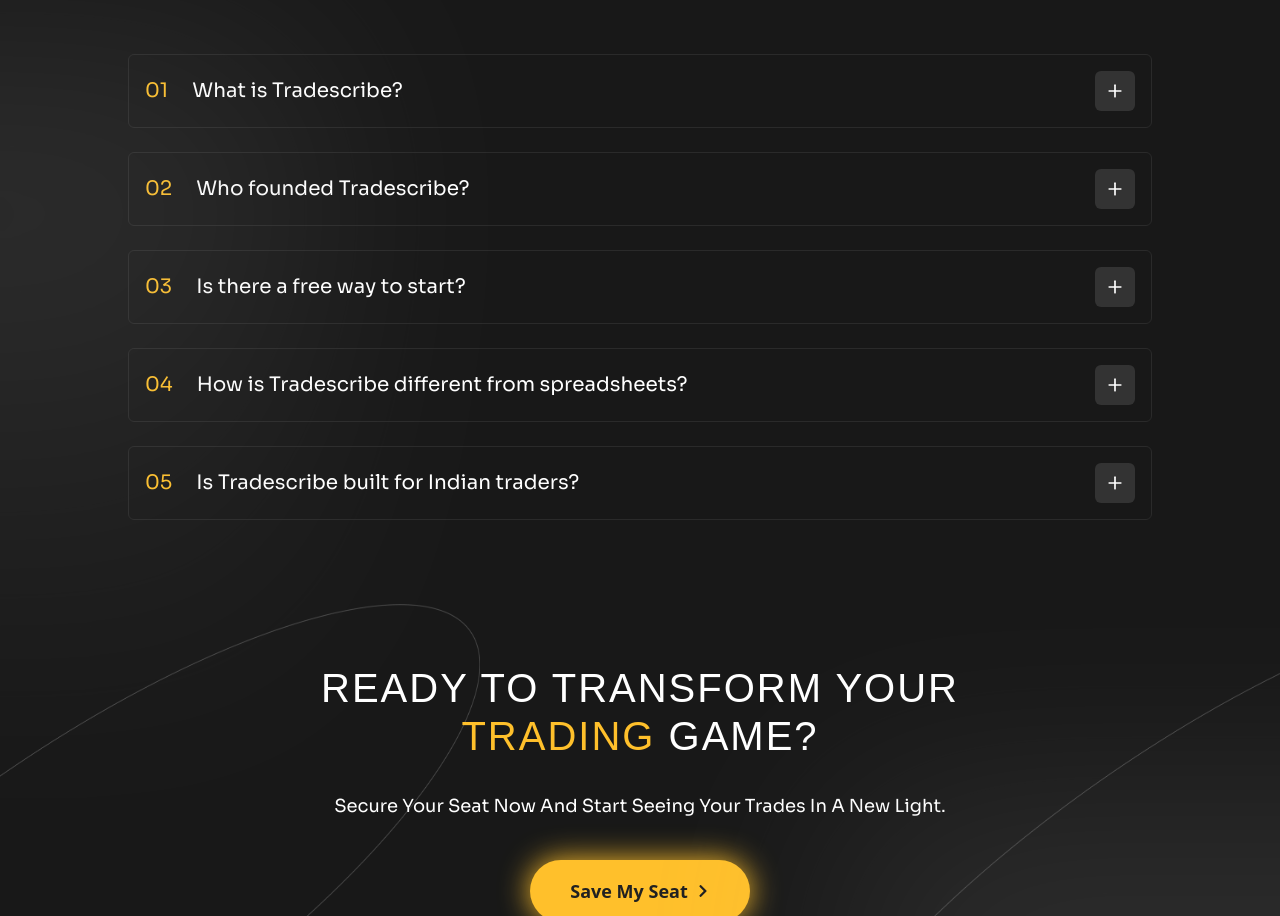
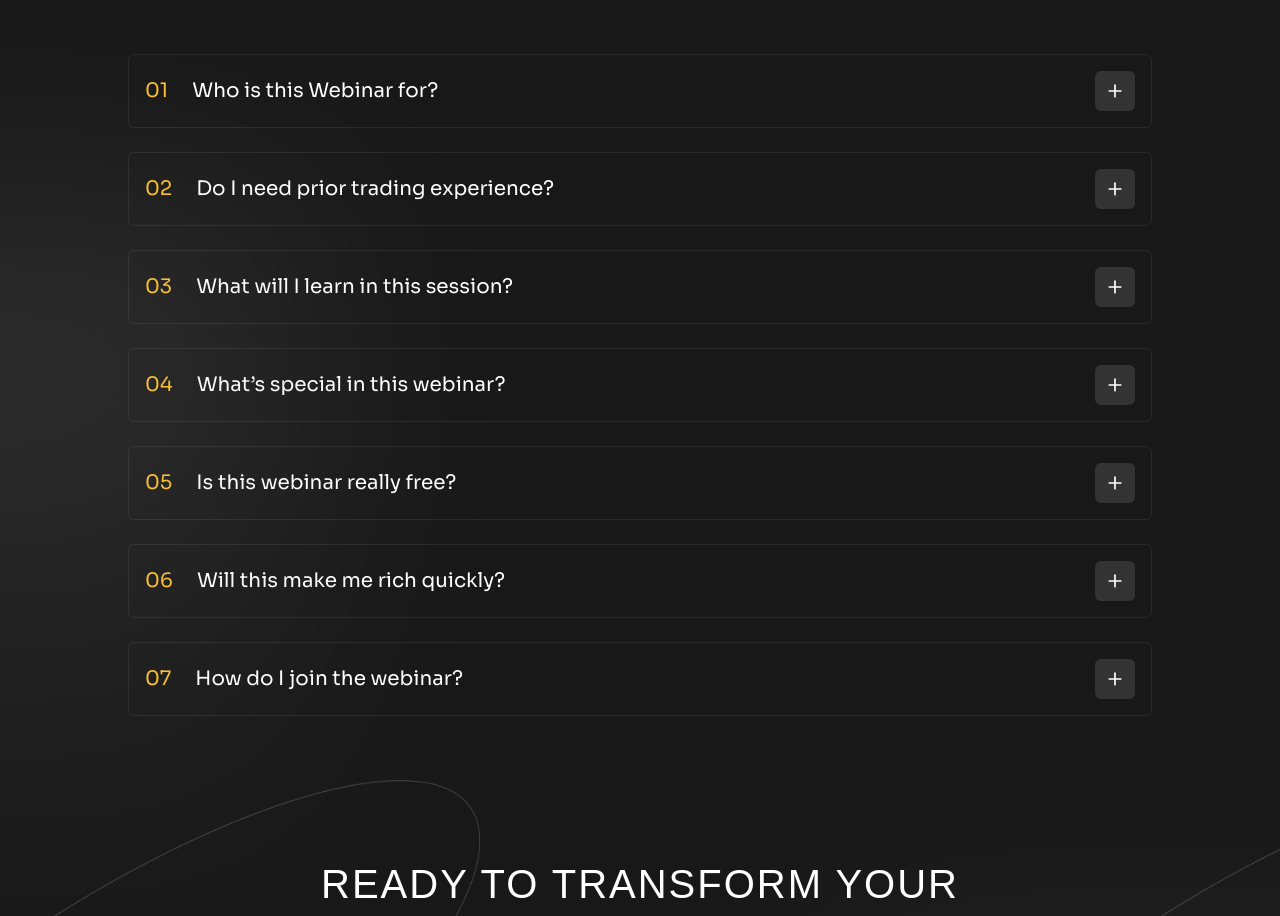
Before and after one commit to ritain-sood/TBT-Webinar-Site, a React (Vite) app in the folder frontend/: page / in a window 1280 px wide. Shown: the part 5640-6556 px from the top of the page. Built offline with nearby package versions, Linux system fonts and the light colour scheme; a web font is replaced by a local one.

Commit message:
feat: update FAQs with webinar content
- Added webinar-specific questions and answers.
- Improved content relevance and clarity for users.

```diff
--- a/frontend/src/components/FAQs/faqs.js
+++ b/frontend/src/components/FAQs/faqs.js
@@ -1,34 +1,53 @@
 const faqs = [
   {
     number: "01",
-      question: "What is Tradescribe?",
+    question: "Who is this Webinar for?",
     answer:
-        "Tradescribe is a smart trading journal and analytics platform for retail traders who want pro-level clarity. Track trades, tag psychology, review setups, and discover your real edge.",
+      "This webinar is designed for beginner and intermediate traders who want to build a solid foundation in trading setups, risk management, psychology, and technical analysis.",
   },
   {
     number: "02",
-      question: "Who founded Tradescribe?",
+    question: "Do I need prior trading experience?",
     answer:
-        "Tradescribe was founded by Anubrata Das (The Bengal Trader), a SEBI Registered Research Analyst.",
+      "No. Even if you’ve never traded before, the concepts will be explained in simple, practical terms. If you’re already trading, you’ll learn how to sharpen your skills and avoid costly mistakes.",
   },
   {
     number: "03",
-      question: "Is there a free way to start?",
-      answer:
-        "Yes. New users can start journaling and see baseline analytics for free, then upgrade for advanced features when needed.",
+    question: "What will I learn in this session?",
+    answer: `You’ll discover:
+
+            The exact trade setups used daily for consistency
+
+            How to manage risk like a professional
+
+            The psychology behind successful trading
+
+            Secrets of reading charts with clarity`,
   },
   {
     number: "04",
-      question: "How is Tradescribe different from spreadsheets?",
+    question: "What’s special in this webinar?",
     answer:
-        "Unlike spreadsheets, Tradescribe auto-analyzes win/loss patterns, psychology tags, execution errors and setups, surfacing insights that improve P&L consistency.",
+      "Unlike generic trading workshops, this session focuses on real, actionable strategies — the same setups and principles used daily by professional traders. It blends technical analysis, psychology, and risk control into one complete framework you can apply immediately.",
   },
   {
     number: "05",
-      question: "Is Tradescribe built for Indian traders?",
+    question: "⁠Is this webinar really free?",
     answer:
-        "Yes. Tradescribe is designed with Indian trading rhythms in mind—expiry behavior, local trading styles, and psychology—while remaining useful for global traders.",
+      "Yes, it’s completely free. The only investment is your time and focus to learn trading skills that can change your financial journey.",
   },
+  {
+    number: "06",
+    question: "Will this make me rich quickly?",
+    answer:
+      "No. Trading is not a shortcut to instant wealth. This webinar teaches you the discipline, strategies, and risk management to build consistency over time — the real way professionals succeed in the markets.",
+  },
+  {
+    number: "07",
+    question: "How do I join the webinar?",
+    answer:
+      "After you register, you’ll receive a confirmation email with the Zoom link. On the day of the event, simply click the link and join from your phone or computer.",
+  }
 ];
 
 export default faqs;
```
Lines whose indentation alone changed are shown as unchanged.
